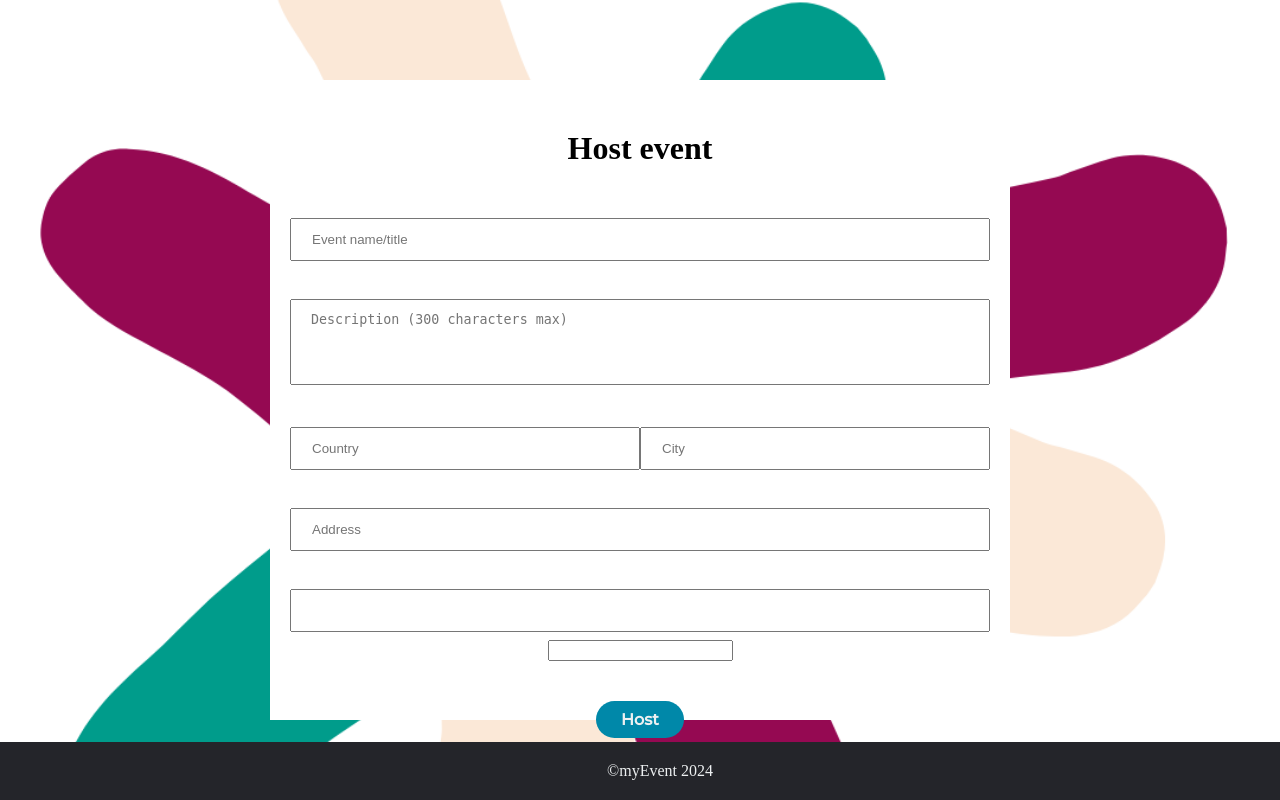
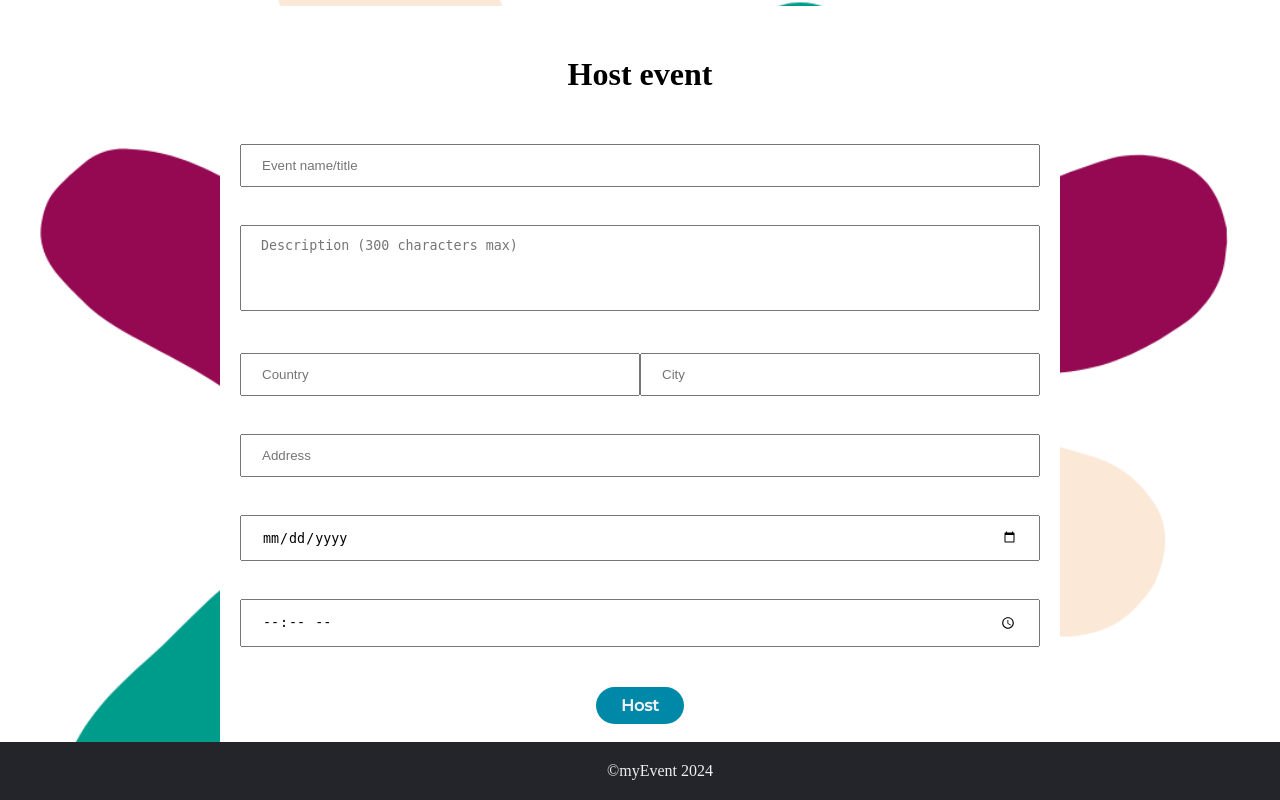
Before and after one commit to alejnaH/Event-Management-System, a PHP site: page /hostEvent.html in a window 1280 px wide. Run offline with PHP 8.4, Linux system fonts and the light colour scheme.

Commit message:
Finished up all my initial pages

```diff
--- a/hostEvent.html
+++ b/hostEvent.html
@@ -22,8 +22,8 @@
                 <input type="text" id="city" name="city" placeholder="City">
             </div>
             <input type="address" id="address" name="address" placeholder="Address">
-            <input type="eventDate" id="eventDate" name="eventDate">
-            <input type="eventTime" id="eventTime" name="eventTime">
+            <input type="date" id="eventDate" name="eventdDate">
+            <input type="time" id="eventTime" name="eventTime">
 
 
 
--- a/style.css
+++ b/style.css
@@ -271,17 +271,18 @@ input[type="date"] {
 
 /*Host event page*/
 
-#content-hostEvent{
-    width:  700px;
-    height: 600px;
+#content-hostEvent {
+    width: 800px;
+    height: 700px;
     background-color: rgb(255, 255, 255);
     position: absolute;
-    top: 50%;
+    top: 47%; /* I put 47% because on 50/50 its not right in the center because of the footer*/
     left: 50%;
     transform: translate(-50%, -50%);
     padding: 20px;
     text-align: center;
 }
+
 .content-hostEvent {
     text-align: center;
     margin-top: 30px;
@@ -294,16 +295,8 @@ body.hostEvent {
     background-repeat: no-repeat;
     background-attachment: fixed;
 }
-
 input[type="eventName"] {
     width: 100%;
-    .search-container {
-        display: flex;
-        justify-content: left;
-        margin-top: 5px;
-        margin-bottom: 10px;
-        margin-left: 30px;
-    }
     padding: 12px 20px;
     margin: 8px 0;
     box-sizing: border-box;
@@ -331,7 +324,7 @@ textarea#description {
     margin: 8px 0;
     box-sizing: border-box;
     margin-top: 30px;
-}
+}Decrease this percentage to move the element up
 
 .location-inputs div {
     width: 48%;
@@ -353,7 +346,7 @@ input[type="address"] {
     margin-top: 30px;
 }
 
-input[type="eventDate"] {
+input[type="date"] {
     width: 100%;
     padding: 12px 20px;
     margin: 8px 0;
@@ -361,11 +354,34 @@ input[type="eventDate"] {
     margin-top: 30px;
 }
 
+input[type="time"] {
+    width: 100%;
+    padding: 12px 20px;
+    margin: 8px 0;
+    box-sizing: border-box;
+    margin-top: 30px;
+    margin-bottom: 0px;
+}
+
+#host {
+    background-color: #4CAF50;
+    border: none;
+    color: white;
+    padding: 15px 32px;
+    text-align: center;
+    text-decoration: none;
+    display: inline-block;
+    font-size: 16px;
+    margin: 4px 2px;
+    cursor: pointer;
+    margin-top: -10px; /* Add this line to move the button up */
+}
+
 /*Attend event page*/
 
 
 .myEvent-nav {
-    background-color: #333;
+    background-color: #24252A;
     color: white;
     padding: 20px;
     text-align: center;
@@ -442,6 +458,7 @@ input[type="eventDate"] {
     object-fit: cover;
 
 }
+
 .event-block .event-date,
 .event-block .event-title,
 .event-block .event-description {
```
